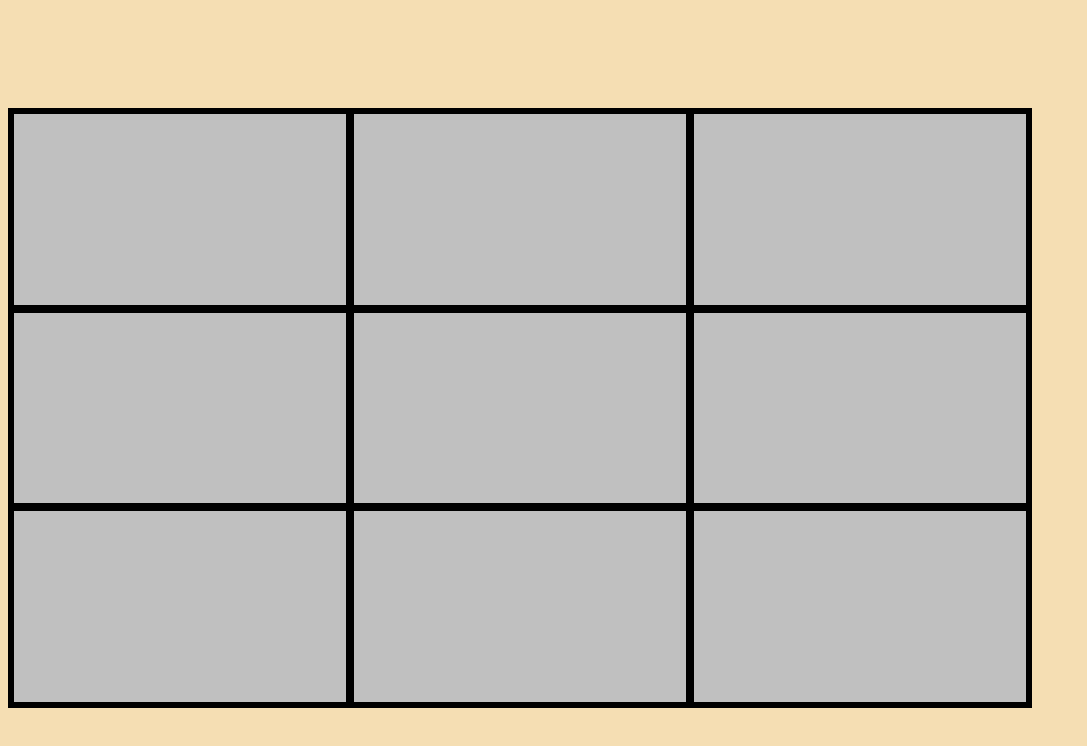
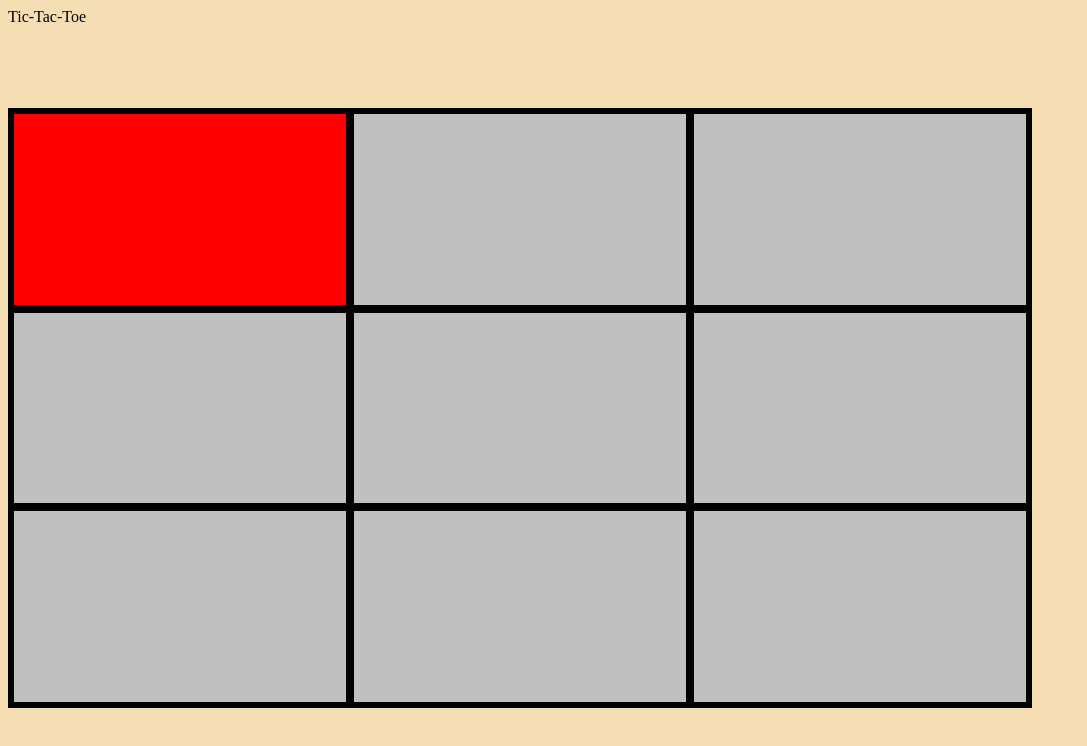
Before and after one commit to amygeis/TicTacToe, a plain HTML site: page index.html in a window 1280 px wide. Both pictures are taken after a click on the element 180 px from the left and 209 px from the top of the page. Shown: the whole page, without its empty margins (0-1087 px from the left). Drawn offline with Linux system fonts and the light colour scheme.

Commit message:
alternating player selection

```diff
--- a/css/style.css
+++ b/css/style.css
@@ -4,6 +4,9 @@ body {
     grid-template-rows: 100px 1fr 100px;
     grid-template-columns: 80vw;
     background-color: wheat;
+}
+header {
+    grid-row: 1;
 }
 
 board {
@@ -21,5 +24,14 @@ board {
 
 box {
     border: 4px solid black;
-    padding: 2px
+    padding: 2px;
+    /* background-color: red */
 }
+
+.player1 {
+    background-color: red;
+
+}
+.player2 {
+    background-color: blue;
+}
--- a/index.html
+++ b/index.html
@@ -8,6 +8,9 @@
     <title>TicTacToe</title>
 </head>
 <body>
+    <header>
+        Tic-Tac-Toe
+    </header>
     <board class="flex-grid">
 
     </board>
--- a/js/script.js
+++ b/js/script.js
@@ -1,3 +1,5 @@
+let player = 1
+
 for (let i=0; i<3; i++){
     for (let j=0; j<3; j++) {
         let box = document.createElement("box")
@@ -24,16 +26,22 @@ class XO {
         // this.column = column;
         this.id = id;
         this.square = document.querySelector(`#${this.id}`)
+        this.squareClick = document.querySelector(`#${this.id}`)
         .addEventListener('click', this.click)
-        this.clicks = 0;
+        this.clicked = false;
         this.color = null;
 
     }
-    click = (event) => {
-        let target = (event.target.id)
-        // if (this.id == target){
-            console.log(this.id,target)
-        // }
+    click = () => {
+       console.log(this.square)
+       console.log(this.clicked)
+       if(this.clicked == false){
+       this.square.classList.add(`player${player}`)
+       this.clicked = true
+       if (player ===1)player =2
+       else player =1
+       }
+
     }
 }
 
```
